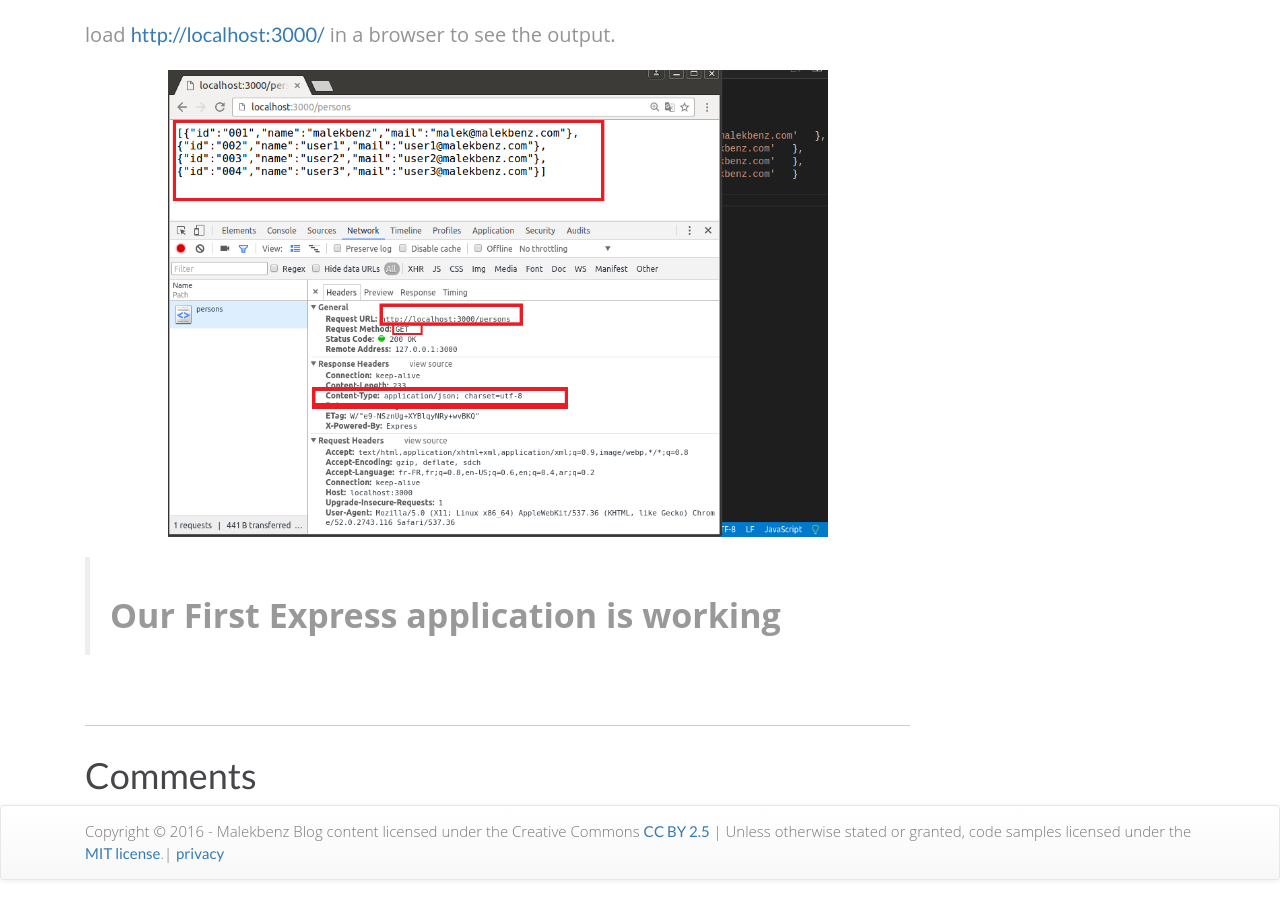
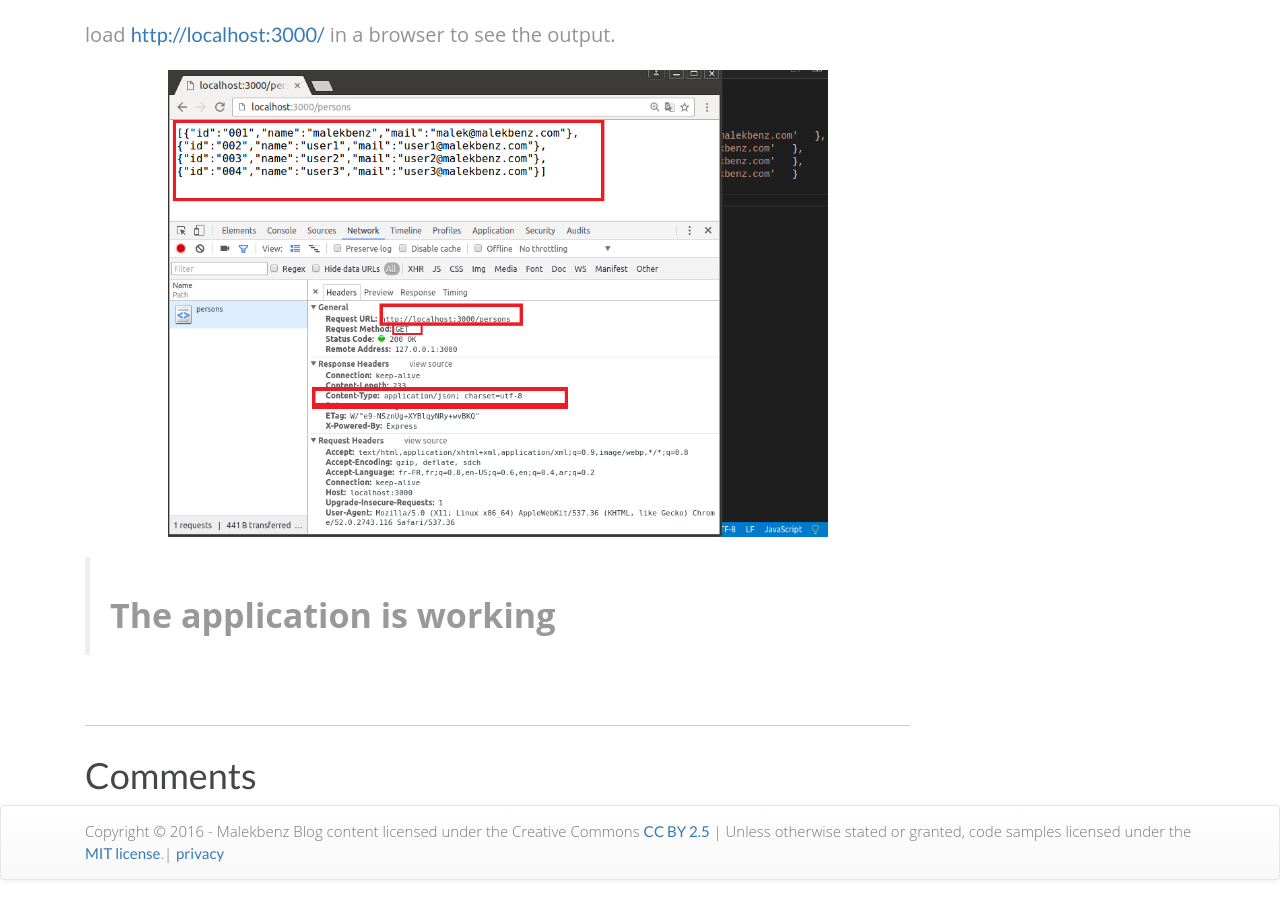
Before and after one commit to malekbenz/malekbenz, a Jekyll site: the page built from _posts/2016-03-01-First-web-api-application-with-ExpressJs.md, in a window 1280 px wide and 900 px high, scrolled down 3343 px. Built offline with Jekyll 4.4.1, drawn with Linux system fonts in a browser that asks for light colours; nearby versions of some CDN libraries; comment, search, counter and statistics services are not loaded.

```diff
--- a/_posts/2016-03-01-First-web-api-application-with-ExpressJs.md
+++ b/_posts/2016-03-01-First-web-api-application-with-ExpressJs.md
@@ -86,5 +86,5 @@ load [http://localhost:3000/](http://localhost:3000/persons) in a browser to see
 
 
 >
-> ## **Our First Express application is working**
+> ## **The application is working**
 >
```
